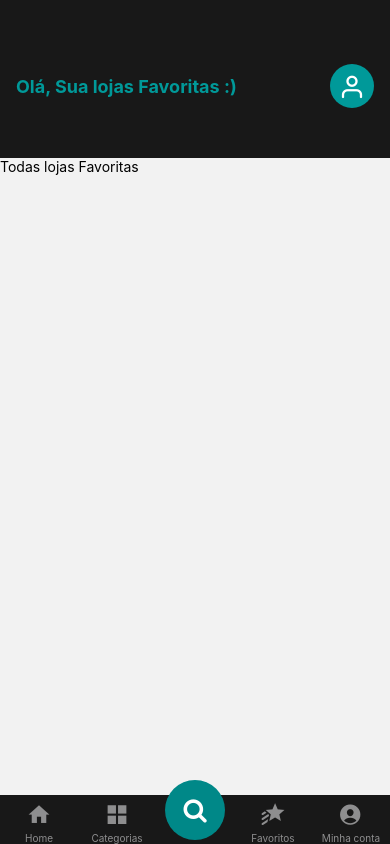
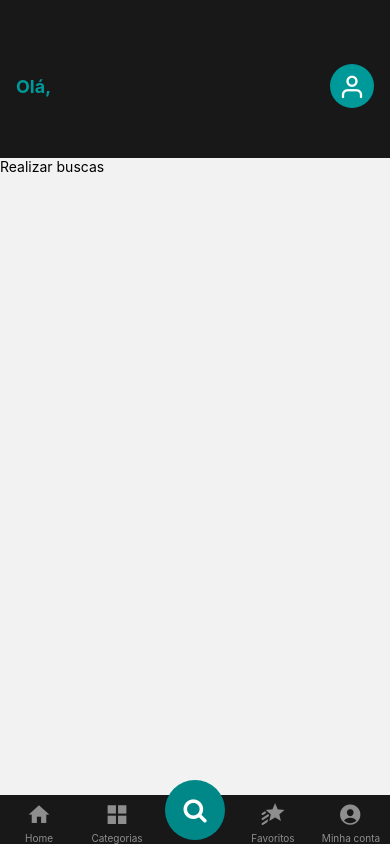
Before and after one commit to EriksJunior/Cliente_Promotion_App, a React Native app: screen /Pesquisar in a window 390 px wide. Built offline with nearby package versions, Linux system fonts and the light colour scheme; no server answers.

Commit message:
feat: criado componentes para serem listados em cada rota

```diff
--- /dev/null
+++ b/src/page/Categories/index.tsx
@@ -0,0 +1,11 @@
+import { View, Text } from "react-native"
+import Header from '../../components/Header';
+
+export default function Categories(){
+  return(
+    <View>
+      <Header headerText="Suas Categorias :D"/>
+      <Text>Tela de Caretogiras</Text>
+    </View>
+  )
+}
--- a/src/page/Favorites/index.tsx
+++ b/src/page/Favorites/index.tsx
@@ -5,7 +5,7 @@ import Header from '../../components/Header';
 export default function App() {
   return (
       <View>
-        <Header nameUser='Sua lojas Favoritas :)'/>
+        <Header headerText='Sua lojas Favoritas :)'/>
         <Text>Todas lojas Favoritas</Text>
       </View>
   );
--- a/src/page/Home/index.tsx
+++ b/src/page/Home/index.tsx
@@ -21,7 +21,7 @@ export default function App() {
 
   return (
     <View style={styles.container}>
-      <Header nameUser={'Eriks Junior'} />
+      <Header headerText={'Ola, Eriks Junior'} icon={'user'}/>
       <Balance />
       <Text style={styles.title}>Lojas Favoritas</Text>
       <View style={styles.contentPictureCompany}>
--- /dev/null
+++ b/src/page/MyAccount/index.tsx
@@ -0,0 +1,11 @@
+import { View, Text } from "react-native"
+import Header from '../../components/Header';
+
+export default function MyAccount(){
+  return(
+    <View>
+      <Header headerText="Sua Conta :d"/>
+      <Text>Tela minha conta</Text>
+    </View>
+  )
+}
--- /dev/null
+++ b/src/page/Search/index.tsx
@@ -0,0 +1,11 @@
+import { View, Text } from "react-native"
+import Header from '../../components/Header';
+
+export default function Search(){
+  return(
+    <View>
+      <Header headerText="Realize buscas "/>
+      <Text>Realizar buscas</Text>
+    </View>
+  )
+}
--- a/src/routes.tsx
+++ b/src/routes.tsx
@@ -4,7 +4,10 @@ import { createBottomTabNavigator } from "@react-navigation/bottom-tabs";
 import { Ionicons, MaterialCommunityIcons } from '@expo/vector-icons'
 
 import Home from './page/Home/Home'
+import Categories from "./page/Categories";
+import Search from "./page/Search";
 import Favorites from './page/Favorites'
+import MyAccount from "./page/MyAccount";
 import TabButtonSearch from "./components/TabButtonSearch";
 
 const Stack = createNativeStackNavigator();
@@ -38,7 +41,7 @@ export default function Routes() {
 
       <Tab.Screen
         name="Categorias"
-        component={Favorites}
+        component={Categories}
         options={{
           headerShown: false, tabBarIcon: ({ size, color }) => (
             <MaterialCommunityIcons name="view-grid" size={size} color={color} />
@@ -48,7 +51,7 @@ export default function Routes() {
 
       <Tab.Screen
         name="Pesquisar"
-        component={Favorites}
+        component={Search}
         options={{
           tabBarLabel: '',
           headerShown: false,
@@ -70,7 +73,7 @@ export default function Routes() {
 
       <Tab.Screen
         name="Minha conta"
-        component={Favorites}
+        component={MyAccount}
         options={{
           headerShown: false, tabBarIcon: ({ color }) => (
             <Ionicons name="person-circle" size={25} color={color} />
```
